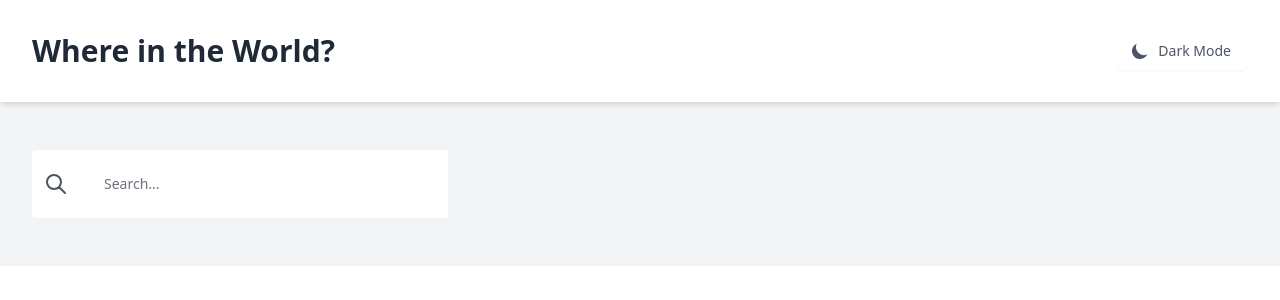
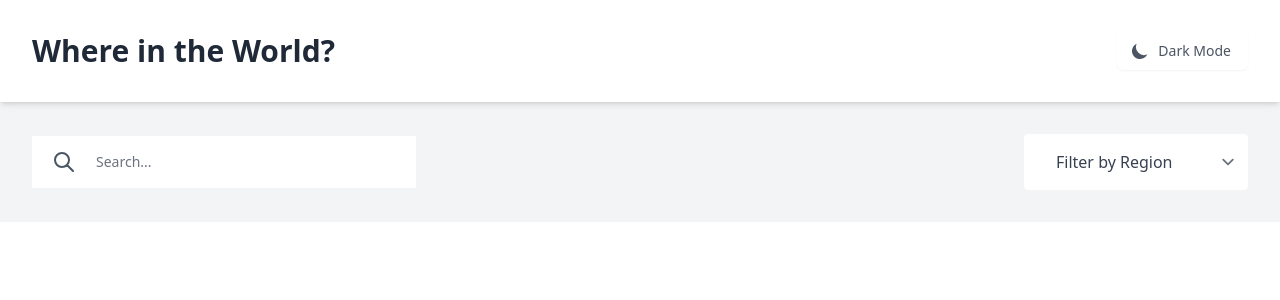
Before and after one commit to JANKEE92PL/rest-countries-api-react, a React (Create React App) app: page / in a window 1280 px wide. Shown: the top 300 px of the page. Built offline with nearby package versions, Linux system fonts and the light colour scheme.

Commit message:
create Search Component and style it

```diff
--- a/src/App.js
+++ b/src/App.js
@@ -1,12 +1,14 @@
 import Header from "./components/Header";
 import Search from "./components/Search";
+import Dropdown from "./components/Dropdown";
 
 function App() {
   return (
     <div className="bg-gray-100 z-0">
       <Header></Header>
-      <nav className="flex">
+      <nav className="wrapper flex justify-between items-center">
         <Search></Search>
+        <Dropdown></Dropdown>
       </nav>
     </div>
   );
--- /dev/null
+++ b/src/components/Dropdown.js
@@ -0,0 +1,36 @@
+export default function Dropdown() {
+  return (
+    <div>
+      <div className="xl:w-56 ">
+        <select
+          className="form-select appearance-none
+      block
+      w-full
+      px-8
+      py-4
+      text-base
+      font-normal
+      text-gray-700
+      bg-white bg-clip-padding bg-no-repeat
+      border-0
+      rounded
+      transition
+      ease-in-out
+      m-0
+      hover:shadow-md
+      focus:ring-0"
+          aria-label="Default select example"
+        >
+          <option disabled selected hidden>
+            Filter by Region
+          </option>
+          <option value={1}>Africa</option>
+          <option value={2}>America</option>
+          <option value={3}>Asia</option>
+          <option value={4}>Europe</option>
+          <option value={5}>Oceania</option>
+        </select>
+      </div>
+    </div>
+  );
+}
--- a/src/components/Header.js
+++ b/src/components/Header.js
@@ -3,7 +3,7 @@ import { MoonIcon } from "@heroicons/react/solid";
 
 export default function Header() {
   return (
-    <div className="sm:flex lg:items-center lg:justify-between shadow-md z-10 bg-white">
+    <div className="sm:flex lg:items-center lg:justify-between z-10 bg-white shadow-md">
       <div className="flex-1 min-w-0">
         <h2 className="p-8 text-2xl font-bold leading-7 text-gray-800 sm:text-3xl sm:truncate inline-flex">
           Where in the World?{" "}
@@ -13,7 +13,8 @@ export default function Header() {
         <span className="sm:ml-3">
           <button
             type="button"
-            className="sm:truncate inline-flex items-center px-4 py-2 border border-transparent rounded-md shadow-sm text-sm font-medium text-gray-600 hover:shadow-xl"
+            className="sm:truncate inline-flex items-center px-4 py-2 border border-transparent rounded-md shadow-sm text-sm font-medium text-gray-600 hover:shadow-xl transition
+      ease-in-out"
           >
             <MoonIcon className="-ml-1 mr-2 h-5 w-5" aria-hidden="true" />
             Dark Mode
--- a/src/components/Search.js
+++ b/src/components/Search.js
@@ -1,8 +1,11 @@
 export default function Search() {
   return (
-    <form method="GET" className="p-8 w-1/3">
-      <div className="relative text-gray-600 px-8 my-4 bg-white rounded hover:shadow-md">
-        <span className="absolute inset-y-0 left-0 flex items-center pl-2">
+    <form method="GET" className="w-1/3">
+      <div
+        className="relative text-gray-600 bg-white hover:shadow-md transition w-max
+      ease-in-out"
+      >
+        <span className="absolute inset-y-0 left-0 flex items-center pl-4 ">
           <button type="submit" className="p-1">
             <svg
               fill="none"
@@ -20,7 +23,7 @@ export default function Search() {
         <input
           type="search"
           name="q"
-          className="text-sm text-gray-600 bg-white pl-10 border-0 focus:ring-0 w-96 py-6"
+          className="text-sm text-gray-600 bg-white pl-16 border-0 focus:ring-0 w-96 py-4 pr-8 rounded-lg"
           placeholder="Search..."
           autoComplete="off"
         />
--- a/src/index.css
+++ b/src/index.css
@@ -1,3 +1,8 @@
 @tailwind base;
 @tailwind components;
 @tailwind utilities;
+
+.wrapper {
+    padding: 2rem;
+    margin: auto;
+}
```
